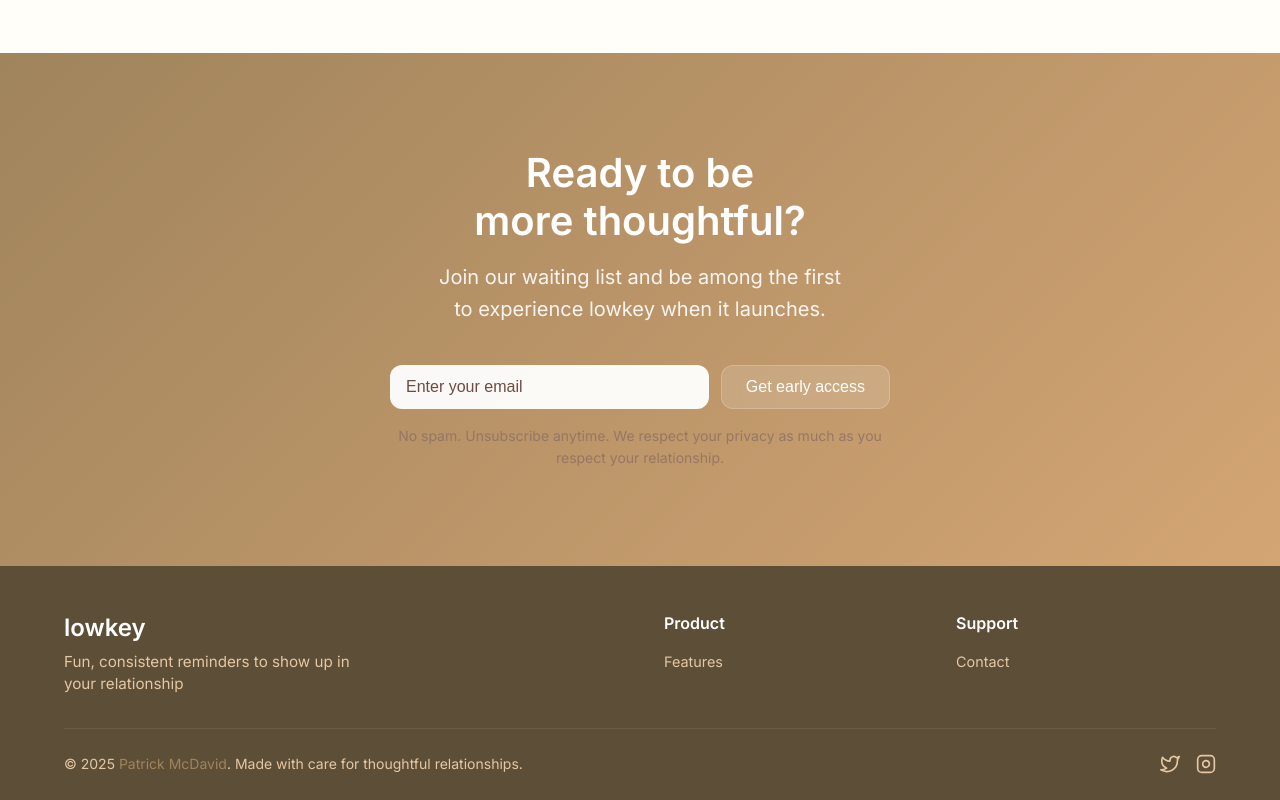
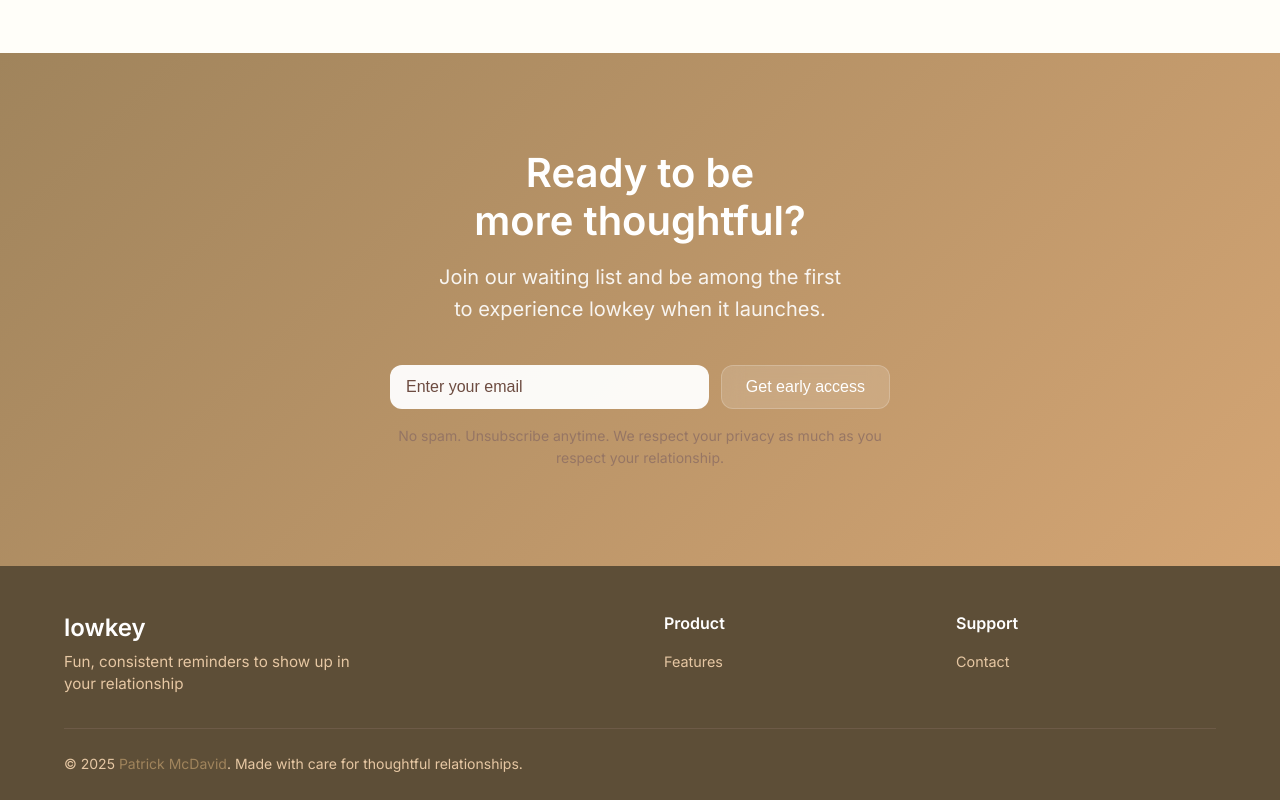
Before and after one commit to ehippy/lowkey-site, an Astro site: page / in a window 1280 px wide. Shown: the part 1807-2607 px from the top of the page. Built offline with nearby package versions, Linux system fonts and the light colour scheme; Astro itself is replaced by a stand-in of ours; no server answers.

Commit message:
fix: comment out Twitter link in footer for future reference

```diff
--- a/src/components/Footer.astro
+++ b/src/components/Footer.astro
@@ -34,7 +34,7 @@
 				© 2025 <a href="https://www.patrickmcdavid.com" target="_blank">Patrick McDavid</a>. Made with care for thoughtful relationships.
 			</p>
 			<div class="footer-social">
-				<a href="#" aria-label="Twitter" class="social-link">
+				<!-- <a href="#" aria-label="Twitter" class="social-link">
 					<svg width="20" height="20" viewBox="0 0 24 24" fill="none" xmlns="http://www.w3.org/2000/svg">
 						<path d="M23 3a10.9 10.9 0 01-3.14 1.53 4.48 4.48 0 00-7.86 3v1A10.66 10.66 0 013 4s-4 9 5 13a11.64 11.64 0 01-7 2c9 5 20 0 20-11.5a4.5 4.5 0 00-.08-.83A7.72 7.72 0 0023 3z" stroke="currentColor" stroke-width="2" stroke-linecap="round" stroke-linejoin="round"/>
 					</svg>
@@ -45,7 +45,7 @@
 						<path d="M16 11.37A4 4 0 1112.63 8 4 4 0 0116 11.37z" stroke="currentColor" stroke-width="2"/>
 						<line x1="17.5" y1="6.5" x2="17.51" y2="6.5" stroke="currentColor" stroke-width="2"/>
 					</svg>
-				</a>
+				</a> -->
 			</div>
 		</div>
 	</div>
```
